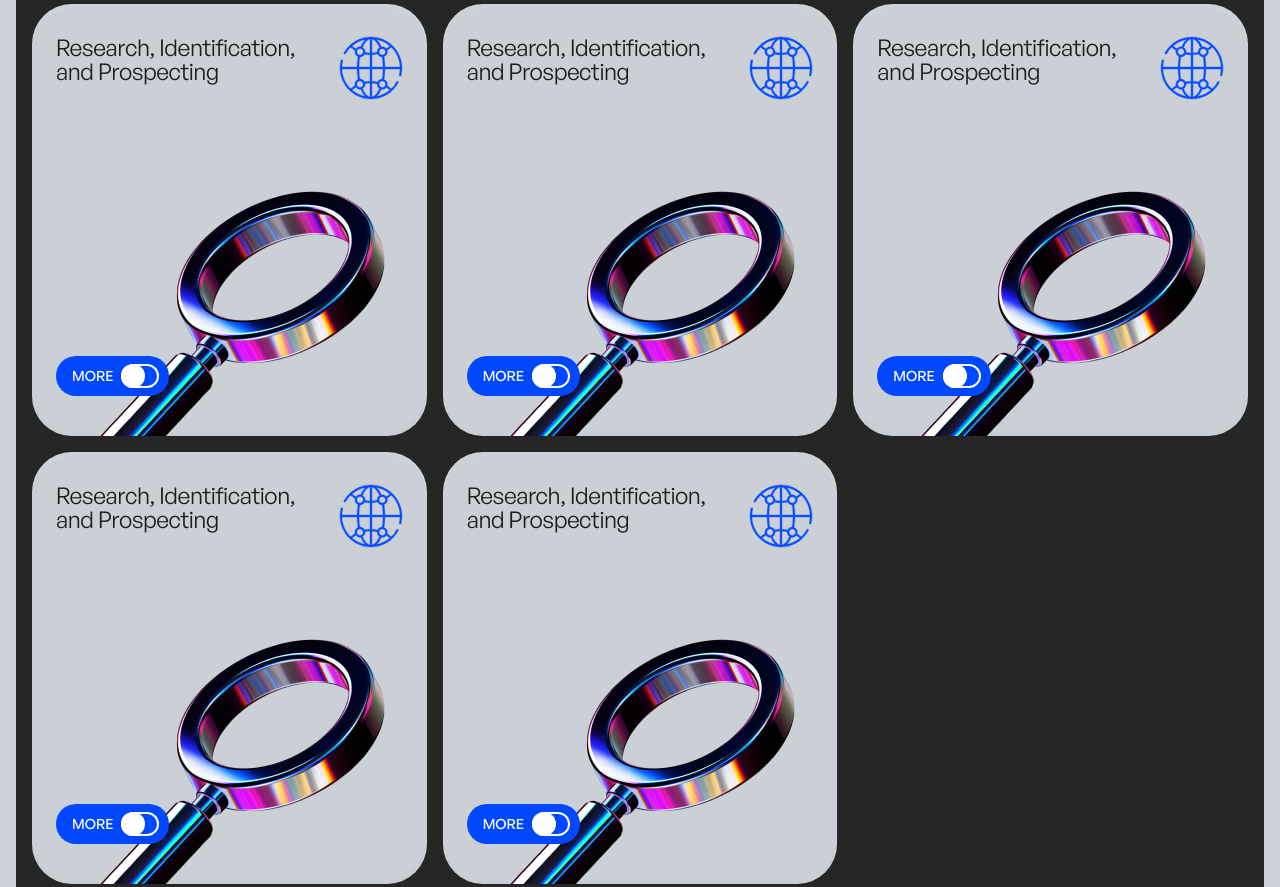
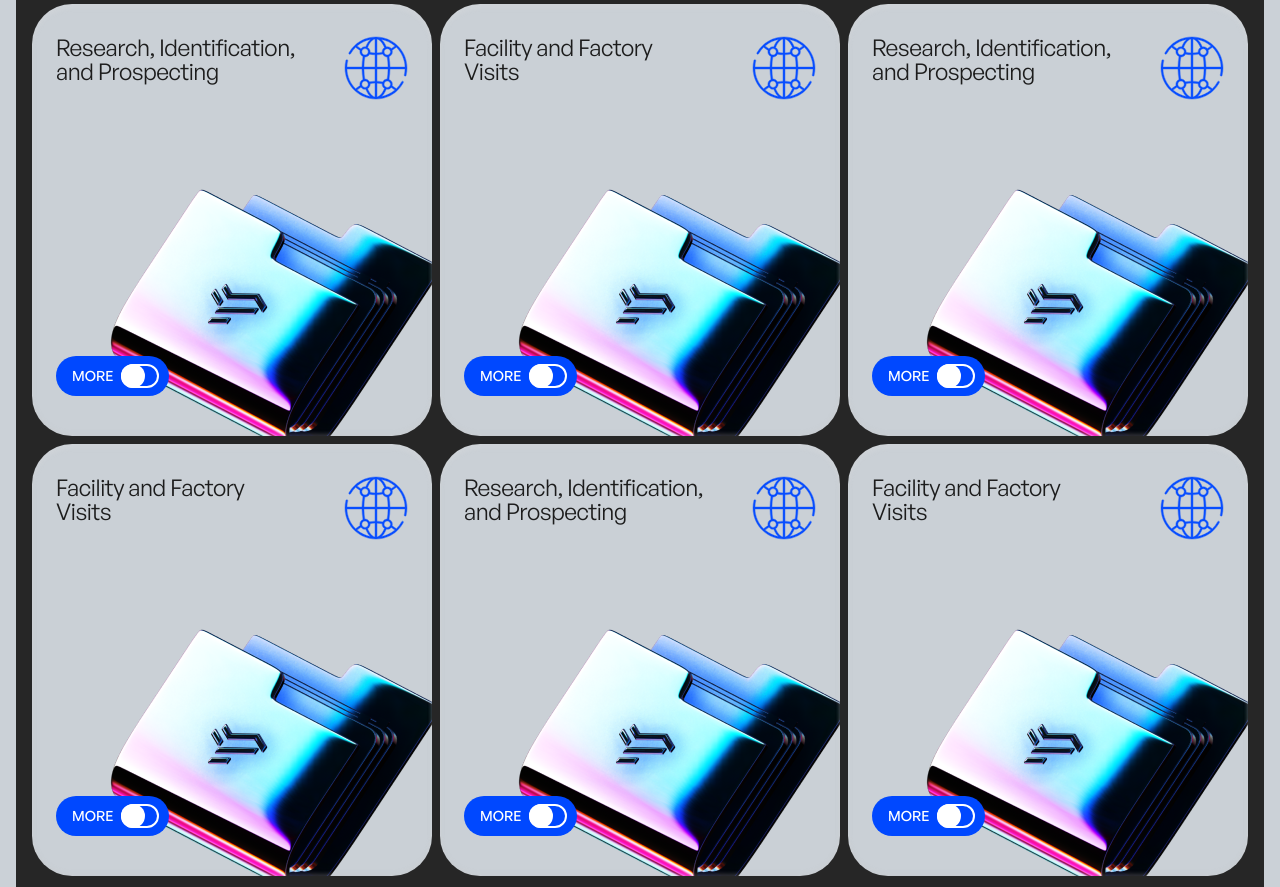
Before and after one commit to sergeymoryakov/kza-website, a website built with Vite: page index.html in a window 1280 px wide. Shown: the part 3695-4582 px from the top of the page. Built offline with nearby package versions, Linux system fonts and the light colour scheme.

Commit message:
styling cards

```diff
--- a/index.html
+++ b/index.html
@@ -231,11 +231,12 @@
                         onclick="this.classList.toggle('flipped')"
                     >
                         <div class="card-front">
-                            <img
+                            <!-- <img
                                 class="card-image"
                                 src="images/1-card.png"
                                 alt=""
-                            />
+                            /> -->
+                            <div class="card-front__top-grid">
                                 <h4 class="h4">
                                     Research, Identification, and Prospecting
                                 </h4>
@@ -244,9 +245,11 @@
                                     src="icons/1-earth.svg"
                                     alt=""
                                 />
+                            </div>
                             <button-toggle-more></button-toggle-more>
                         </div>
                         <div class="card-back">
+                            <div class="card-back__top-grid">
                                 <h4 class="h4 ft-light">
                                     Research, Identification, and Prospecting
                                 </h4>
@@ -255,20 +258,26 @@
                                     src="icons/1-earth.svg"
                                     alt=""
                                 />
+                            </div>
+
+                            <div class="card-back__bottom-flex">
+                                <div class="card-button-wrapper">
                                     <button-toggle-less></button-toggle-less>
-
+                                </div>
                                 <div class="card-items">
                                     <p class="p-body ft-light">
                                         Our team specializes in developing and
-                                    executing targeted marketing, mailing, and
-                                    direct contact campaigns focused on new
-                                    sales prospects.
+                                        executing targeted marketing, mailing,
+                                        and direct contact campaigns focused on
+                                        new sales prospects.
                                     </p>
                                     <p class="p-body ft-light">
-                                    We help you envision and strategically plan
-                                    your market approach, considering long-term
-                                    perspectives and product line development.
+                                        We help you envision and strategically
+                                        plan your market approach, considering
+                                        long-term perspectives and product line
+                                        development.
                                     </p>
+                                </div>
                             </div>
                         </div>
                     </div>
@@ -279,44 +288,44 @@
                         onclick="this.classList.toggle('flipped')"
                     >
                         <div class="card-front">
-                            <img
+                            <!-- <img
                                 class="card-image"
                                 src="images/1-card.png"
                                 alt=""
+                            /> -->
+                            <div class="card-front__top-grid">
+                                <h4 class="h4">Facility and Factory Visits</h4>
+                                <img
+                                    class="card-icon"
+                                    src="icons/1-earth.svg"
+                                    alt=""
                                 />
-                            <h4 class="h4">
-                                Research, Identification, and Prospecting
+                            </div>
+                            <button-toggle-more></button-toggle-more>
+                        </div>
+                        <div class="card-back">
+                            <div class="card-back__top-grid">
+                                <h4 class="h4 ft-light">
+                                    Facility and Factory Visits
                                 </h4>
                                 <img
                                     class="card-icon"
                                     src="icons/1-earth.svg"
                                     alt=""
                                 />
-                            <button-toggle-more></button-toggle-more>
                             </div>
-                        <div class="card-back">
-                            <h4 class="h4 ft-light">
-                                Research, Identification, and Prospecting
-                            </h4>
-                            <img
-                                class="card-icon"
-                                src="icons/1-earth.svg"
-                                alt=""
-                            />
+
+                            <div class="card-back__bottom-flex">
+                                <div class="card-button-wrapper">
                                     <button-toggle-less></button-toggle-less>
-
+                                </div>
                                 <div class="card-items">
                                     <p class="p-body ft-light">
-                                    Our team specializes in developing and
-                                    executing targeted marketing, mailing, and
-                                    direct contact campaigns focused on new
-                                    sales prospects.
+                                        We offer support for facility and
+                                        factory visits, ensuring a seamless
+                                        experience for your potential customers.
                                     </p>
-                                <p class="p-body ft-light">
-                                    We help you envision and strategically plan
-                                    your market approach, considering long-term
-                                    perspectives and product line development.
-                                </p>
+                                </div>
                             </div>
                         </div>
                     </div>
@@ -327,11 +336,12 @@
                         onclick="this.classList.toggle('flipped')"
                     >
                         <div class="card-front">
-                            <img
+                            <!-- <img
                                 class="card-image"
                                 src="images/1-card.png"
                                 alt=""
-                            />
+                            /> -->
+                            <div class="card-front__top-grid">
                                 <h4 class="h4">
                                     Research, Identification, and Prospecting
                                 </h4>
@@ -340,9 +350,11 @@
                                     src="icons/1-earth.svg"
                                     alt=""
                                 />
+                            </div>
                             <button-toggle-more></button-toggle-more>
                         </div>
                         <div class="card-back">
+                            <div class="card-back__top-grid">
                                 <h4 class="h4 ft-light">
                                     Research, Identification, and Prospecting
                                 </h4>
@@ -351,20 +363,26 @@
                                     src="icons/1-earth.svg"
                                     alt=""
                                 />
+                            </div>
+
+                            <div class="card-back__bottom-flex">
+                                <div class="card-button-wrapper">
                                     <button-toggle-less></button-toggle-less>
-
+                                </div>
                                 <div class="card-items">
                                     <p class="p-body ft-light">
                                         Our team specializes in developing and
-                                    executing targeted marketing, mailing, and
-                                    direct contact campaigns focused on new
-                                    sales prospects.
+                                        executing targeted marketing, mailing,
+                                        and direct contact campaigns focused on
+                                        new sales prospects.
                                     </p>
                                     <p class="p-body ft-light">
-                                    We help you envision and strategically plan
-                                    your market approach, considering long-term
-                                    perspectives and product line development.
+                                        We help you envision and strategically
+                                        plan your market approach, considering
+                                        long-term perspectives and product line
+                                        development.
                                     </p>
+                                </div>
                             </div>
                         </div>
                     </div>
@@ -375,44 +393,44 @@
                         onclick="this.classList.toggle('flipped')"
                     >
                         <div class="card-front">
-                            <img
+                            <!-- <img
                                 class="card-image"
                                 src="images/1-card.png"
                                 alt=""
+                            /> -->
+                            <div class="card-front__top-grid">
+                                <h4 class="h4">Facility and Factory Visits</h4>
+                                <img
+                                    class="card-icon"
+                                    src="icons/1-earth.svg"
+                                    alt=""
                                 />
-                            <h4 class="h4">
-                                Research, Identification, and Prospecting
+                            </div>
+                            <button-toggle-more></button-toggle-more>
+                        </div>
+                        <div class="card-back">
+                            <div class="card-back__top-grid">
+                                <h4 class="h4 ft-light">
+                                    Facility and Factory Visits
                                 </h4>
                                 <img
                                     class="card-icon"
                                     src="icons/1-earth.svg"
                                     alt=""
                                 />
-                            <button-toggle-more></button-toggle-more>
                             </div>
-                        <div class="card-back">
-                            <h4 class="h4 ft-light">
-                                Research, Identification, and Prospecting
-                            </h4>
-                            <img
-                                class="card-icon"
-                                src="icons/1-earth.svg"
-                                alt=""
-                            />
+
+                            <div class="card-back__bottom-flex">
+                                <div class="card-button-wrapper">
                                     <button-toggle-less></button-toggle-less>
-
+                                </div>
                                 <div class="card-items">
                                     <p class="p-body ft-light">
-                                    Our team specializes in developing and
-                                    executing targeted marketing, mailing, and
-                                    direct contact campaigns focused on new
-                                    sales prospects.
+                                        We offer support for facility and
+                                        factory visits, ensuring a seamless
+                                        experience for your potential customers.
                                     </p>
-                                <p class="p-body ft-light">
-                                    We help you envision and strategically plan
-                                    your market approach, considering long-term
-                                    perspectives and product line development.
-                                </p>
+                                </div>
                             </div>
                         </div>
                     </div>
@@ -423,11 +441,12 @@
                         onclick="this.classList.toggle('flipped')"
                     >
                         <div class="card-front">
-                            <img
+                            <!-- <img
                                 class="card-image"
                                 src="images/1-card.png"
                                 alt=""
-                            />
+                            /> -->
+                            <div class="card-front__top-grid">
                                 <h4 class="h4">
                                     Research, Identification, and Prospecting
                                 </h4>
@@ -436,9 +455,11 @@
                                     src="icons/1-earth.svg"
                                     alt=""
                                 />
+                            </div>
                             <button-toggle-more></button-toggle-more>
                         </div>
                         <div class="card-back">
+                            <div class="card-back__top-grid">
                                 <h4 class="h4 ft-light">
                                     Research, Identification, and Prospecting
                                 </h4>
@@ -447,20 +468,74 @@
                                     src="icons/1-earth.svg"
                                     alt=""
                                 />
+                            </div>
+
+                            <div class="card-back__bottom-flex">
+                                <div class="card-button-wrapper">
                                     <button-toggle-less></button-toggle-less>
-
+                                </div>
                                 <div class="card-items">
                                     <p class="p-body ft-light">
                                         Our team specializes in developing and
-                                    executing targeted marketing, mailing, and
-                                    direct contact campaigns focused on new
-                                    sales prospects.
+                                        executing targeted marketing, mailing,
+                                        and direct contact campaigns focused on
+                                        new sales prospects.
                                     </p>
                                     <p class="p-body ft-light">
-                                    We help you envision and strategically plan
-                                    your market approach, considering long-term
-                                    perspectives and product line development.
+                                        We help you envision and strategically
+                                        plan your market approach, considering
+                                        long-term perspectives and product line
+                                        development.
                                     </p>
+                                </div>
+                            </div>
+                        </div>
+                    </div>
+                </div>
+                <div class="card-container">
+                    <div
+                        class="card"
+                        onclick="this.classList.toggle('flipped')"
+                    >
+                        <div class="card-front">
+                            <!-- <img
+                                class="card-image"
+                                src="images/1-card.png"
+                                alt=""
+                            /> -->
+                            <div class="card-front__top-grid">
+                                <h4 class="h4">Facility and Factory Visits</h4>
+                                <img
+                                    class="card-icon"
+                                    src="icons/1-earth.svg"
+                                    alt=""
+                                />
+                            </div>
+                            <button-toggle-more></button-toggle-more>
+                        </div>
+                        <div class="card-back">
+                            <div class="card-back__top-grid">
+                                <h4 class="h4 ft-light">
+                                    Facility and Factory Visits
+                                </h4>
+                                <img
+                                    class="card-icon"
+                                    src="icons/1-earth.svg"
+                                    alt=""
+                                />
+                            </div>
+
+                            <div class="card-back__bottom-flex">
+                                <div class="card-button-wrapper">
+                                    <button-toggle-less></button-toggle-less>
+                                </div>
+                                <div class="card-items">
+                                    <p class="p-body ft-light">
+                                        We offer support for facility and
+                                        factory visits, ensuring a seamless
+                                        experience for your potential customers.
+                                    </p>
+                                </div>
                             </div>
                         </div>
                     </div>
--- a/src/styles/cards.css
+++ b/src/styles/cards.css
@@ -2,7 +2,7 @@
     display: grid;
     width: 100%;
     grid-template-columns: 1fr;
-    gap: 1rem;
+    gap: 0.5rem;
 }
 
 @media (min-width: 600px) {
@@ -36,39 +36,59 @@
 
 .card-front,
 .card-back {
-    position: absolute;
+    padding: 2rem 1.5rem 2.5rem 1.5rem;
     width: 100%;
     height: 100%;
     backface-visibility: hidden;
     box-shadow: 0px 4px 4px 0px rgba(228, 228, 228, 0.25) inset,
         0px -2px 4px 0px rgba(198, 198, 198, 0.25) inset;
+    position: absolute;
     top: 0;
     left: 0;
+    border-radius: 2.5rem;
 }
 
 .card-front {
-    border-radius: 2.5rem;
     background: var(--white-gray, #cad0d6);
+    /* align background image to the card's bottom */
+    background-position: right bottom;
+    background-image: url("../../public/images/4-card.png");
+    background-repeat: no-repeat;
 }
 
+/*
 .card-front .card-image {
     position: absolute;
     right: 0%;
     bottom: 0%;
 }
+*/
 
-.card-front .h4 {
-    width: clamp(15rem, 16.6vw, 60%);
+.card-front__top-grid {
+    width: 100%;
+    display: inline-grid;
+    grid-template-columns: auto 4rem;
+    gap: 1.5rem;
+
+    /* FOR TEST-TBS / remove in prod: */
+    /* border: 1px dashed greenyellow; */
+}
+
+.card-front__top-grid .h4 {
+    max-width: 15rem;
+    /* width: clamp(15rem, 16.6vw, 60%);
     position: absolute;
     top: 2rem;
-    left: 1.5rem;
+    left: 1.5rem; */
 }
 
+/*
 .card-front .card-icon {
     position: absolute;
     top: 2rem;
     right: 1.5rem;
 }
+ */
 
 .card-front button-toggle-more {
     position: absolute;
@@ -77,51 +97,93 @@
 }
 
 .card-back {
-    border-radius: 2.5rem;
     background: var(
         --Linear,
         linear-gradient(146deg, #151515 6.46%, #2c2c2c 53.91%, #000 90.82%)
     );
 
     transform: rotateY(180deg);
+
+    display: flex;
+    flex-direction: column;
+    justify-content: space-between;
 }
 
-.card-back .h4 {
-    width: 15rem;
-    position: absolute;
-    top: 2rem;
-    left: 1.5rem;
+.card-back__top-grid {
+    width: 100%;
+    display: inline-grid;
+    grid-template-columns: auto 3rem;
+    gap: 1.5rem;
+
+    /* FOR TEST-TBS / remove in prod: */
+    /* border: 1px dashed greenyellow; */
 }
 
-.card-back .card-icon {
+.card-back__top-grid .h4 {
+    max-width: 15rem;
+    /* position: absolute;
+    top: 2rem;
+    left: 1.5rem; */
+}
+
+.card-back__top-grid .card-icon {
     width: 3rem;
     height: 3rem;
-    position: absolute;
+    /* position: absolute;
     top: 2.5rem;
-    right: 2rem;
+    right: 2rem; */
 }
 
-.card-back button-toggle-less {
+.card-back__bottom-flex {
+    width: 100%;
+    display: flex;
+    flex-direction: row;
+    justify-content: space-between;
+    /* row-gap: 0rem; */
+    flex-wrap: wrap-reverse;
+    /* column-gap: 1rem; */
+
+    /* FOR TEST-TBS / remove in prod: */
+    /* border: 1px dashed greenyellow; */
+}
+
+.card-back__bottom-flex .card-button-wrapper {
+    padding-top: 1rem;
+    display: flex;
+    flex-direction: column;
+    justify-content: end;
+
+    /* FOR TEST-TBS / remove in prod: */
+    /* border: 1px dashed blue; */
+}
+
+/* .card-back button-toggle-less {
     position: absolute;
     left: 1.5rem;
     bottom: 2.5rem;
-}
+} */
 
-.card-back .card-items {
-    width: 14rem;
+.card-back__bottom-flex .card-items {
+    padding-top: 1rem;
+    min-width: 50%;
     display: flex;
     flex-direction: column;
     gap: 1rem;
-    position: absolute;
+    /* position: absolute;
     right: 1.5rem;
-    bottom: 2.5rem;
+    bottom: 2.5rem; */
+
+    /* FOR TEST-TBS / remove in prod: */
+    /* border: 1px dashed red; */
+    padding-left: 1.5rem;
 }
 
-.card-back p {
+.card-items p {
     position: relative;
+    max-width: 15.5rem;
 }
 
-.card-back p::before {
+.card-items p::before {
     content: "";
     display: block;
     width: 9px;
--- a/src/styles/index.css
+++ b/src/styles/index.css
@@ -1,6 +1,6 @@
 @import "reset.css";
 
-@import "ui-kit.css";
+@import "ui-kit.css"; /* support file - remove for production */
 
 @import "font-family-gsv.css";
 @import "font-styles.css";
@@ -8,7 +8,7 @@
 @import "arrows.css";
 @import "cards.css";
 
-@import "buttons.css";
+@import "buttons.css"; /* support file - remove for production */
 @import "components.css";
 
 :root {
```
Also changed, not shown: src/styles/ui-kit.css (+12 -0 lines). Lines whose indentation alone changed are shown as unchanged.
